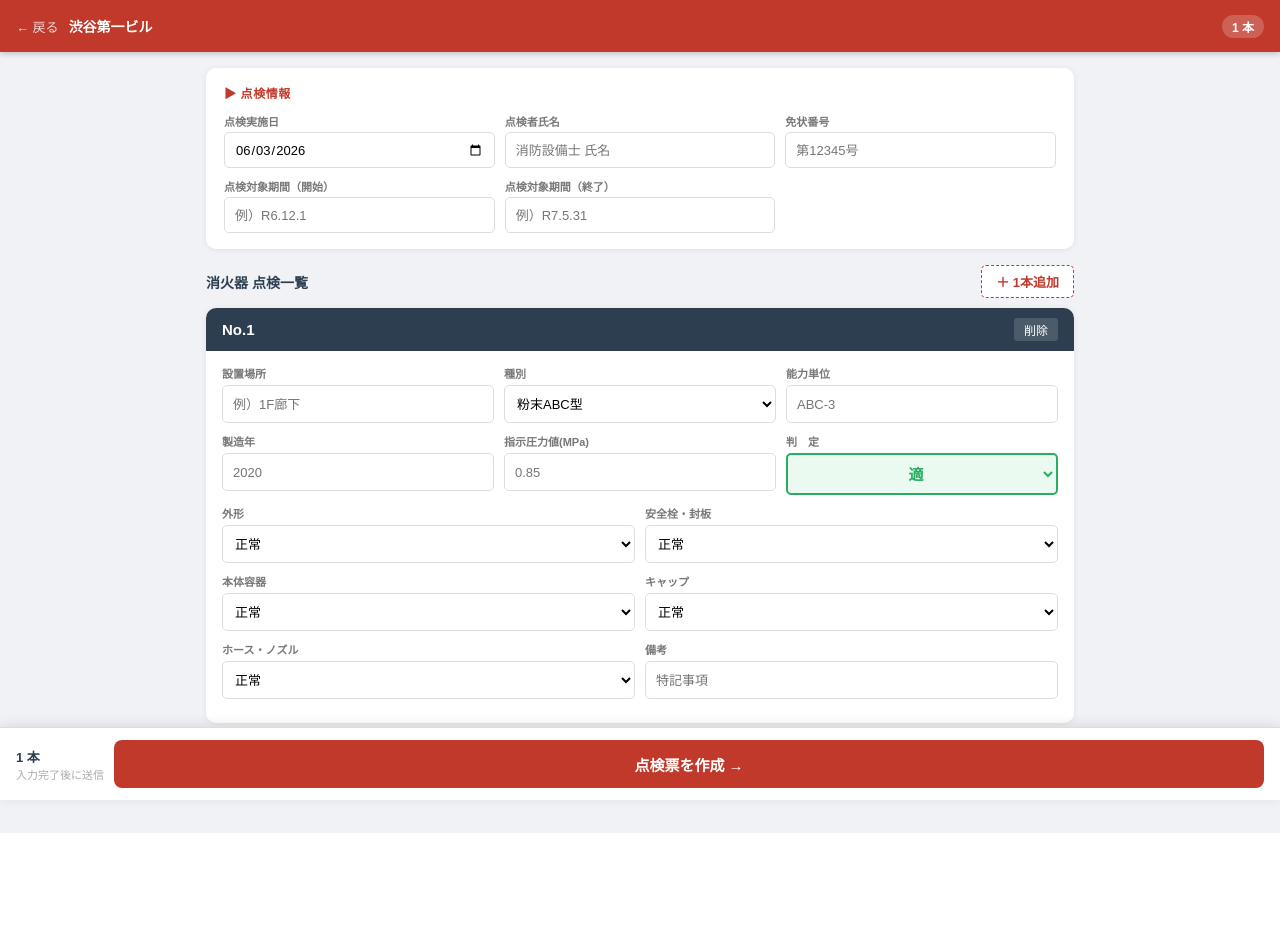
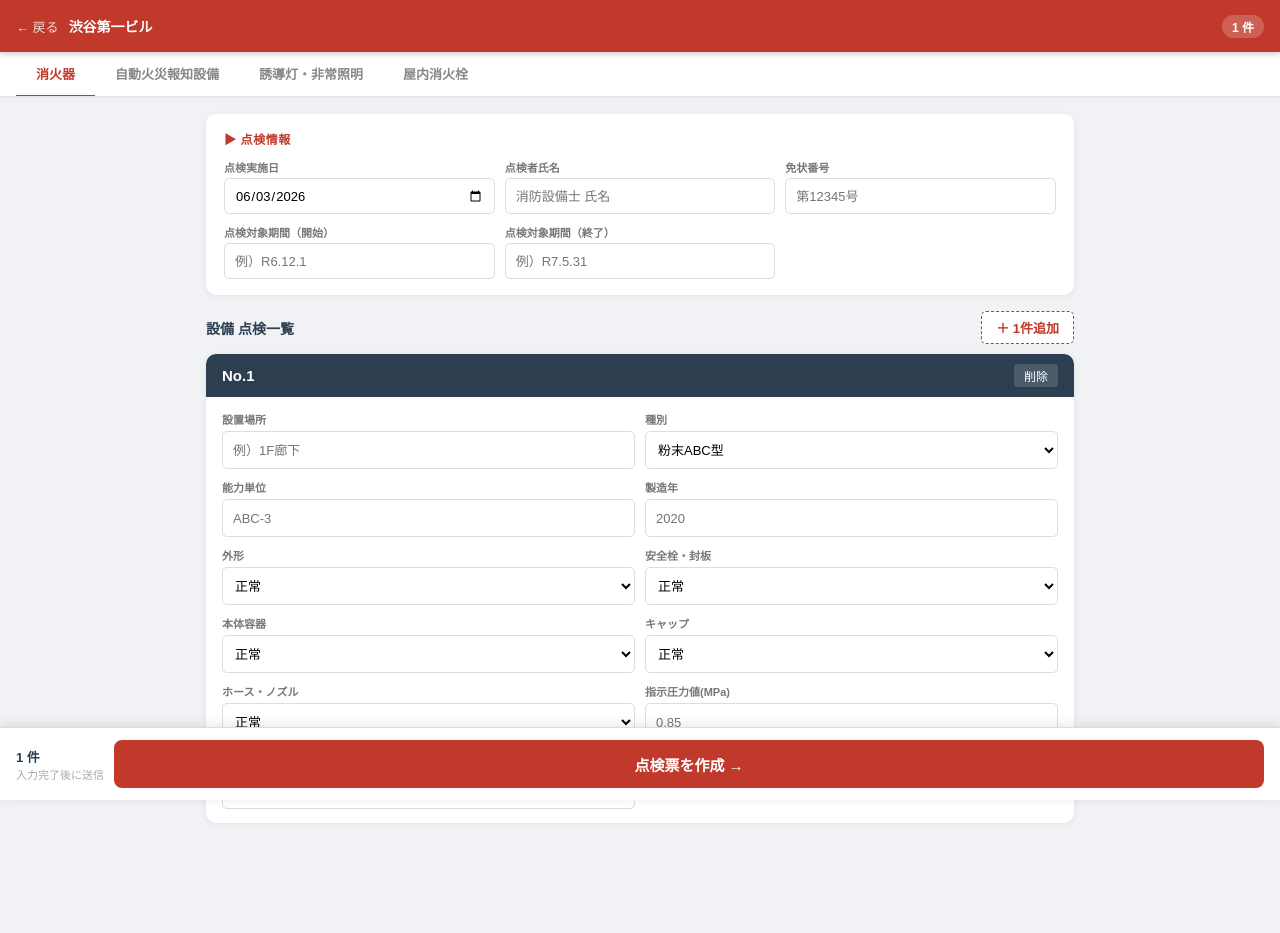
Before and after one commit to pumpstack-lab/psl-shobo-demo, a Flask app: page /inspect/1 in a window 1280 px wide. Before the commit the page ends 833 px from the top, so only its background shows below. Run offline with Flask 3, Linux system fonts and the light colour scheme; data comes from the database, SQL or seed files in the repository.

Commit message:
feat: 設備タイプ選択タブと動的フォーム生成を追加
Co-Authored-By: Claude Sonnet 4.6 <noreply@anthropic.com>

```diff
--- a/app/app.py
+++ b/app/app.py
@@ -233,14 +233,15 @@ def inspect(pid):
         insp_id = cur.lastrowid
         for i in range(1, count + 1):
             db.execute(
-                "INSERT INTO inspection_items (inspection_id,no,location,type,capacity,year,outer,safety_pin,body,cap,hose,pressure,judgment,note) VALUES (?,?,?,?,?,?,?,?,?,?,?,?,?,?)",
+                "INSERT INTO inspection_items (inspection_id,no,location,type,capacity,year,outer,safety_pin,body,cap,hose,pressure,judgment,note,equipment_type) VALUES (?,?,?,?,?,?,?,?,?,?,?,?,?,?,?)",
                 (insp_id, i,
-                 f.get(f"location_{i}",""), f.get(f"type_{i}","粉末ABC型"),
+                 f.get(f"location_{i}",""), f.get(f"type_{i}",""),
                  f.get(f"capacity_{i}",""), f.get(f"year_{i}",""),
                  f.get(f"outer_{i}","正常"), f.get(f"safety_pin_{i}","正常"),
                  f.get(f"body_{i}","正常"), f.get(f"cap_{i}","正常"),
                  f.get(f"hose_{i}","正常"), f.get(f"pressure_{i}",""),
-                 f.get(f"judgment_{i}","適"), f.get(f"note_{i}",""))
+                 f.get(f"judgment_{i}","適"), f.get(f"note_{i}",""),
+                 f.get("equipment_type","extinguisher"))
             )
         # 次回点検日を6ヶ月後に自動更新
         try:
@@ -253,9 +254,22 @@ def inspect(pid):
         )
         db.commit()
         return redirect(url_for("report_preview", token=token))
+    import json as _json
+    db2 = get_db()
+    equip_types = [dict(r) for r in db2.execute(
+        "SELECT id, name FROM equipment_types ORDER BY sort_order"
+    ).fetchall()]
+    selected_type = request.args.get("type", "extinguisher")
+    schema_row = db2.execute(
+        "SELECT check_schema FROM equipment_types WHERE id=?", (selected_type,)
+    ).fetchone()
+    check_schema_json = schema_row["check_schema"] if schema_row else '{"fields":[]}'
     return render_template("inspect.html", prop=prop,
                            extinguisher_types=EXTINGUISHER_TYPES,
-                           check_options=CHECK_OPTIONS)
+                           check_options=CHECK_OPTIONS,
+                           equip_types=equip_types,
+                           selected_type=selected_type,
+                           check_schema_json=check_schema_json)
 
 @app.route("/report/<token>")
 def report_preview(token):
--- a/app/templates/inspect.html
+++ b/app/templates/inspect.html
@@ -20,9 +20,22 @@ body { font-family: 'Hiragino Sans', 'Meiryo', sans-serif; background: #f0f2f5;
   padding: 3px 10px; border-radius: 12px; font-size: 12px; font-weight: 700;
 }
 
+/* 設備タイプ選択タブ */
+.type-tabs {
+  background: #fff; border-bottom: 2px solid #e8e8e8;
+  display: flex; overflow-x: auto; padding: 0 16px; gap: 0;
+  position: sticky; top: 52px; z-index: 99;
+}
+.type-tab {
+  padding: 12px 20px; font-size: 13px; font-weight: 600; color: #888;
+  text-decoration: none; white-space: nowrap; border-bottom: 3px solid transparent;
+  margin-bottom: -2px; transition: color 0.15s;
+}
+.type-tab.active { color: #c0392b; border-bottom-color: #c0392b; }
+.type-tab:hover { color: #c0392b; background: #fff8f8; }
+
 .container { max-width: 900px; margin: 0 auto; padding: 16px; padding-bottom: 100px; }
 
-/* 点検者情報 */
 .info-card {
   background: white; border-radius: 10px; padding: 16px 18px;
   margin-bottom: 14px; box-shadow: 0 1px 6px rgba(0,0,0,0.07);
@@ -39,9 +52,7 @@ body { font-family: 'Hiragino Sans', 'Meiryo', sans-serif; background: #f0f2f5;
   padding: 0 10px; font-size: 13px; font-family: inherit;
 }
 .fg input:focus { outline: none; border-color: #c0392b; }
-.fg.full { grid-column: 1 / -1; }
 
-/* 消火器カード（モバイル対応） */
 .ext-section-title {
   font-size: 14px; font-weight: 700; color: #2c3e50; margin: 16px 0 10px;
   display: flex; align-items: center; justify-content: space-between;
@@ -55,8 +66,7 @@ body { font-family: 'Hiragino Sans', 'Meiryo', sans-serif; background: #f0f2f5;
 
 .ext-card {
   background: white; border-radius: 10px; margin-bottom: 10px;
-  box-shadow: 0 1px 6px rgba(0,0,0,0.07);
-  overflow: hidden;
+  box-shadow: 0 1px 6px rgba(0,0,0,0.07); overflow: hidden;
 }
 .ext-card-hd {
   background: #2c3e50; color: white; padding: 10px 16px;
@@ -71,38 +81,25 @@ body { font-family: 'Hiragino Sans', 'Meiryo', sans-serif; background: #f0f2f5;
 .ext-del:hover { background: rgba(255,0,0,0.3); }
 .ext-body { padding: 14px 16px; }
 .ext-grid { display: grid; grid-template-columns: 1fr 1fr; gap: 10px; }
-.ext-grid.tri { grid-template-columns: 1fr 1fr 1fr; }
 
-/* セレクトボタン（モバイル最適化） */
 .check-group { display: flex; flex-direction: column; gap: 4px; }
 .check-group label { font-size: 11px; font-weight: 600; color: #777; }
 select.check-sel {
   height: 38px; border: 1px solid #ddd; border-radius: 5px;
   padding: 0 8px; font-size: 13px; font-family: inherit; background: white;
-  -webkit-appearance: auto;
 }
 select.check-sel:focus { outline: none; border-color: #c0392b; }
 select.judgment-sel {
-  height: 42px; font-size: 15px; font-weight: 700; text-align: center;
-  border-width: 2px;
+  height: 42px; font-size: 15px; font-weight: 700; text-align: center; border-width: 2px;
 }
 select.judgment-sel.ok { border-color: #27ae60; color: #27ae60; background: #eafaf1; }
 select.judgment-sel.ng { border-color: #c0392b; color: #c0392b; background: #fdf2f2; }
-
 input.check-input {
   height: 38px; border: 1px solid #ddd; border-radius: 5px;
   padding: 0 10px; font-size: 13px; font-family: inherit; width: 100%;
 }
 input.check-input:focus { outline: none; border-color: #c0392b; }
 
-.note-input {
-  width: 100%; height: 36px; border: 1px solid #ddd; border-radius: 5px;
-  padding: 0 10px; font-size: 13px; font-family: inherit;
-}
-.note-input:focus { outline: none; border-color: #c0392b; }
-.full-w { grid-column: 1 / -1; }
-
-/* 固定送信ボタン */
 .submit-bar {
   position: fixed; bottom: 0; left: 0; right: 0;
   background: white; border-top: 1px solid #ddd;
@@ -111,8 +108,7 @@ input.check-input:focus { outline: none; border-color: #c0392b; }
 }
 .submit-btn {
   flex: 1; height: 48px; background: #c0392b; color: white; border: none;
-  border-radius: 8px; font-size: 15px; font-weight: 700; cursor: pointer;
-  font-family: inherit;
+  border-radius: 8px; font-size: 15px; font-weight: 700; cursor: pointer; font-family: inherit;
 }
 .submit-btn:hover { background: #a93226; }
 .submit-sub { font-size: 11px; color: #aaa; }
@@ -120,7 +116,7 @@ input.check-input:focus { outline: none; border-color: #c0392b; }
 
 @media (max-width: 600px) {
   .info-grid { grid-template-columns: 1fr 1fr; }
-  .ext-grid.tri { grid-template-columns: 1fr 1fr; }
+  .ext-grid { grid-template-columns: 1fr 1fr; }
 }
 </style>
 </head>
@@ -129,12 +125,23 @@ input.check-input:focus { outline: none; border-color: #c0392b; }
 <div class="topbar">
   <a href="/">← 戻る</a>
   <span class="prop-name">{{ prop['name'] }}</span>
-  <span class="count-badge" id="topCount">1 本</span>
+  <span class="count-badge" id="topCount">0 件</span>
+</div>
+
+<!-- 設備タイプ選択タブ -->
+<div class="type-tabs">
+  {% for et in equip_types %}
+  <a href="/inspect/{{ prop['id'] }}?type={{ et.id }}"
+     class="type-tab {% if selected_type == et.id %}active{% endif %}">
+    {{ et.name }}
+  </a>
+  {% endfor %}
 </div>
 
 <div class="container">
   <form method="POST" id="mainForm">
-    <input type="hidden" name="count" id="countInput" value="1">
+    <input type="hidden" name="count" id="countInput" value="0">
+    <input type="hidden" name="equipment_type" value="{{ selected_type }}">
 
     <!-- 点検者情報 -->
     <div class="info-card">
@@ -163,153 +170,90 @@ input.check-input:focus { outline: none; border-color: #c0392b; }
       </div>
     </div>
 
-    <!-- 消火器リスト -->
     <div class="ext-section-title">
-      <span>消火器 点検一覧</span>
-      <button type="button" class="add-btn" onclick="addCard()">＋ 1本追加</button>
+      <span>設備 点検一覧</span>
+      <button type="button" class="add-btn" onclick="addCard()">＋ 1件追加</button>
     </div>
 
     <div id="extList"></div>
-
   </form>
 </div>
 
-<!-- 送信バー -->
 <div class="submit-bar">
   <div>
-    <div class="ext-count" id="bottomCount">1 本</div>
+    <div class="ext-count" id="bottomCount">0 件</div>
     <div class="submit-sub">入力完了後に送信</div>
   </div>
   <button type="button" class="submit-btn" onclick="submitForm()">点検票を作成 →</button>
 </div>
 
 <script>
-const TYPES = {{ extinguisher_types | tojson }};
-const CHECK = {{ check_options | tojson }};
+const SCHEMA = {{ check_schema_json | safe }};
+const fields = SCHEMA.fields || [];
 let count = 0;
-
-function sel(name, opts, cls) {
-  let s = `<select name="${name}" class="check-sel ${cls||''}" onchange="onChg(this)">`;
-  opts.forEach(o => s += `<option>${o}</option>`);
-  return s + '</select>';
-}
 
 function addCard() {
   count++;
   const n = count;
   const div = document.createElement('div');
   div.className = 'ext-card';
-  div.id = `card_${n}`;
-  div.innerHTML = `
-    <div class="ext-card-hd">
-      <span class="ext-num">No.${n}</span>
-      <button type="button" class="ext-del" onclick="delCard(${n})">削除</button>
-    </div>
-    <div class="ext-body">
-      <div class="ext-grid tri" style="margin-bottom:10px">
-        <div class="check-group">
-          <label>設置場所</label>
-          <input type="text" name="location_${n}" class="check-input" placeholder="例）1F廊下">
-        </div>
-        <div class="check-group">
-          <label>種別</label>
-          ${sel(`type_${n}`, TYPES)}
-        </div>
-        <div class="check-group">
-          <label>能力単位</label>
-          <input type="text" name="capacity_${n}" class="check-input" placeholder="ABC-3">
-        </div>
-        <div class="check-group">
-          <label>製造年</label>
-          <input type="text" name="year_${n}" class="check-input" placeholder="2020">
-        </div>
-        <div class="check-group">
-          <label>指示圧力値(MPa)</label>
-          <input type="text" name="pressure_${n}" class="check-input" placeholder="0.85">
-        </div>
-        <div class="check-group">
-          <label>判　定</label>
-          <select name="judgment_${n}" class="check-sel judgment-sel ok" id="jsel_${n}" onchange="onJudge(this,${n})">
-            <option value="適">適</option>
-            <option value="否">否</option>
-          </select>
-        </div>
-      </div>
-      <div class="ext-grid" style="margin-bottom:10px">
-        <div class="check-group">
-          <label>外形</label>
-          ${sel(`outer_${n}`, CHECK.outer)}
-        </div>
-        <div class="check-group">
-          <label>安全栓・封板</label>
-          ${sel(`safety_pin_${n}`, CHECK.safety_pin)}
-        </div>
-        <div class="check-group">
-          <label>本体容器</label>
-          ${sel(`body_${n}`, CHECK.body)}
-        </div>
-        <div class="check-group">
-          <label>キャップ</label>
-          ${sel(`cap_${n}`, CHECK.cap)}
-        </div>
-        <div class="check-group">
-          <label>ホース・ノズル</label>
-          ${sel(`hose_${n}`, CHECK.hose)}
-        </div>
-        <div class="check-group">
-          <label>備考</label>
-          <input type="text" name="note_${n}" class="check-input" placeholder="特記事項">
-        </div>
-      </div>
-    </div>`;
+  div.id = 'card_' + n;
+
+  let fieldsHtml = '';
+  fields.forEach(function(f) {
+    const name = f.key + '_' + n;
+    let input = '';
+    if (f.key === 'judgment') {
+      input = '<select name="' + name + '" class="check-sel judgment-sel ok" id="jsel_' + n + '" onchange="onJudge(this,' + n + ')">'
+        + '<option value="適">適</option><option value="否">否</option></select>';
+    } else if (f.type === 'select') {
+      input = '<select name="' + name + '" class="check-sel">';
+      (f.options || []).forEach(function(o) { input += '<option>' + o + '</option>'; });
+      input += '</select>';
+    } else {
+      input = '<input type="text" name="' + name + '" class="check-input" placeholder="' + (f.placeholder || '') + '">';
+    }
+    fieldsHtml += '<div class="check-group"><label>' + f.label + '</label>' + input + '</div>';
+  });
+
+  div.innerHTML = '<div class="ext-card-hd">'
+    + '<span class="ext-num">No.' + n + '</span>'
+    + '<button type="button" class="ext-del" onclick="delCard(' + n + ')">削除</button>'
+    + '</div>'
+    + '<div class="ext-body"><div class="ext-grid">' + fieldsHtml + '</div></div>';
+
   document.getElementById('extList').appendChild(div);
   updateCount();
 }
 
 function delCard(n) {
-  const c = document.getElementById(`card_${n}`);
+  const c = document.getElementById('card_' + n);
   if (c) c.remove();
-  // renumber display only
   updateCount();
 }
 
 function onJudge(sel, n) {
   sel.className = 'check-sel judgment-sel ' + (sel.value === '適' ? 'ok' : 'ng');
 }
-function onChg(el) {}
 
 function updateCount() {
   const cards = document.querySelectorAll('.ext-card').length;
   document.getElementById('countInput').value = cards;
-  document.getElementById('topCount').textContent = cards + ' 本';
-  document.getElementById('bottomCount').textContent = cards + ' 本';
-  // re-number card headers
-  document.querySelectorAll('.ext-card').forEach((c, i) => {
+  document.getElementById('topCount').textContent = cards + ' 件';
+  document.getElementById('bottomCount').textContent = cards + ' 件';
+  document.querySelectorAll('.ext-card').forEach(function(c, i) {
     const hd = c.querySelector('.ext-num');
-    if (hd) hd.textContent = `No.${i+1}`;
-    // update name attributes
-    c.querySelectorAll('[name]').forEach(el => {
-      el.name = el.name.replace(/_\d+$/, `_${i+1}`);
-    });
-    c.querySelectorAll('[id^="jsel_"]').forEach(el => {
-      el.id = `jsel_${i+1}`;
-    });
-    c.querySelectorAll('[onclick]').forEach(el => {
-      el.setAttribute('onclick', el.getAttribute('onclick').replace(/\d+\)/, `${i+1})`));
-    });
+    if (hd) hd.textContent = 'No.' + (i + 1);
   });
 }
 
 function submitForm() {
   const cards = document.querySelectorAll('.ext-card').length;
-  if (cards === 0) { alert('消火器を1本以上入力してください。'); return; }
+  if (cards === 0) { alert('1件以上入力してください。'); return; }
   document.getElementById('mainForm').submit();
 }
 
-// 今日の日付をデフォルト設定
-const today = new Date().toISOString().split('T')[0];
-document.getElementById('inspected_at').value = today;
-
+document.getElementById('inspected_at').value = new Date().toISOString().split('T')[0];
 addCard();
 </script>
 </body>
```
